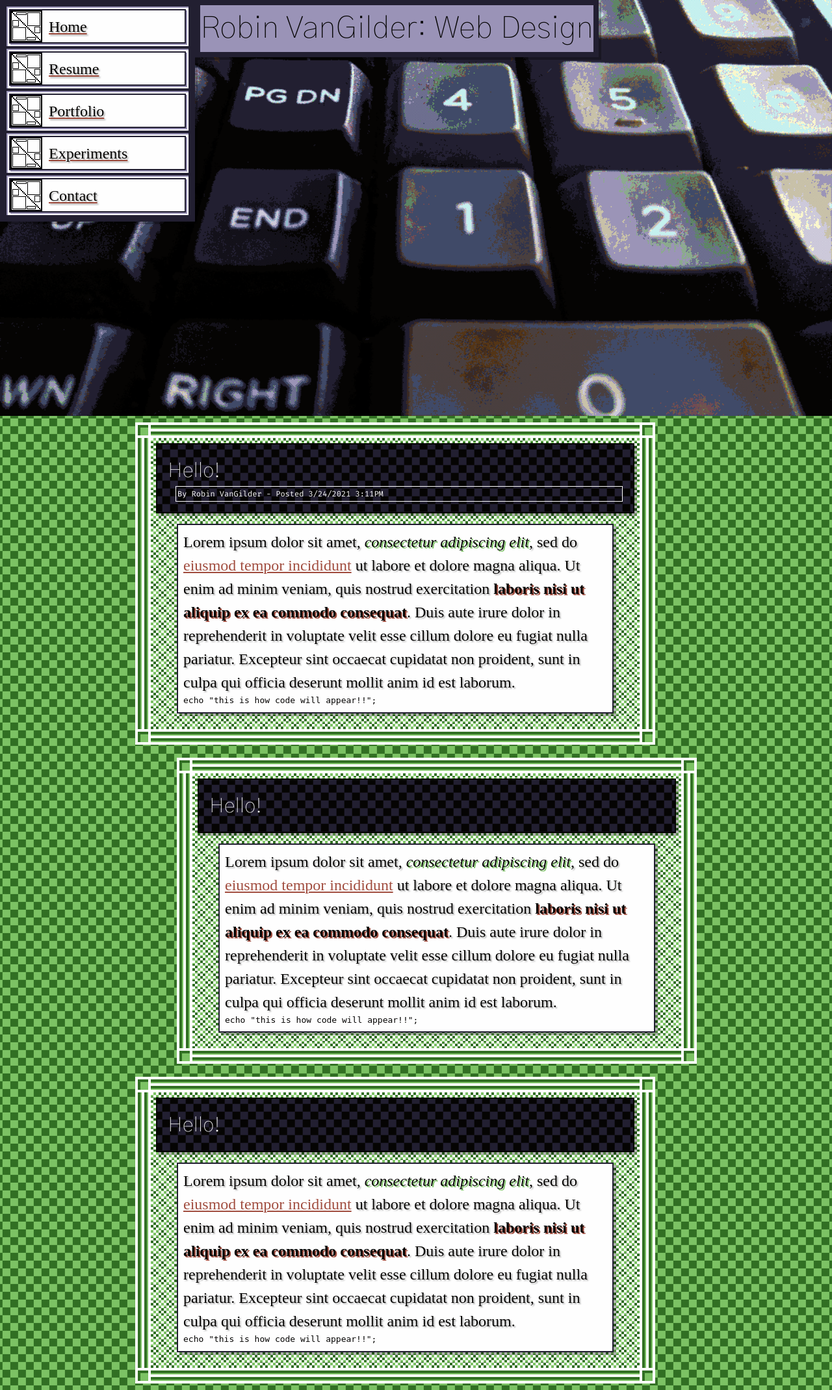
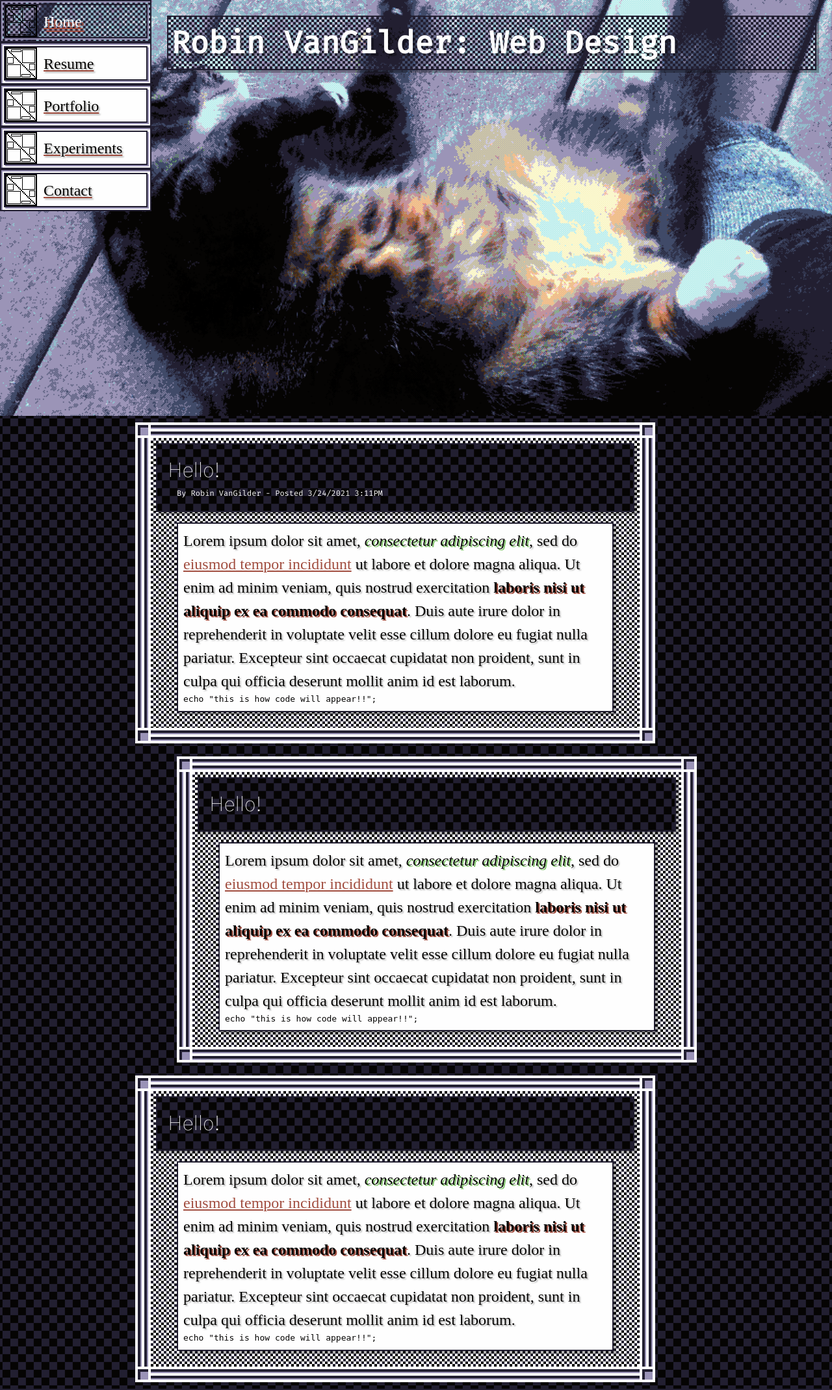
Before and after one commit to Begemottt/site-redesign, a PHP site: page / in a window 1280 px wide. Shown: the whole page at 65% size. Run offline with PHP 8.4, Linux system fonts and the light colour scheme; some web fonts are replaced.

Commit message:
More styling
Work for 3/25/2021

```diff
--- a/css/newstyles.css
+++ b/css/newstyles.css
@@ -83,10 +83,17 @@ select {
     background-position: 24px 24px;
   }
 }
+@keyframes moving_background_reverse {
+  from {
+    background-position: 0px 0px;
+  }
+  to {
+    background-position: -24px -24px;
+  }
+}
 h1 {
   font-size: 3em;
-  font-family: "Gothic A1", sans-serif;
-  font-weight: 100;
+  font-family: "Fira Mono", monospace;
   color: #050403;
 }
 
@@ -134,7 +141,7 @@ a:hover, a:focus, a:focus-within {
 main {
   display: flex;
   flex-direction: column;
-  background-image: url("../images/green_tile.png");
+  background-image: url("../images/dark_tile.png");
   background-repeat: repeat;
   animation: moving_background 10s linear infinite;
 }
@@ -147,15 +154,16 @@ header {
   height: 50vw;
   width: 100vw;
   margin: 0 auto 0 auto;
-  background-image: url("../images/header_keyboard.png");
+  background-image: url("../images/header_gravy.png");
   background-position: center;
   background-size: cover;
 }
 header nav {
   display: flex;
   flex-direction: column;
-  border: 8px solid #221f31;
-  box-shadow: 4px 4px 0px rgba(0, 0, 0, 0.3);
+  background-image: url("../images/dither_black.png");
+  background-repeat: repeat;
+  animation: moving_background 5s linear infinite;
   width: 300px;
 }
 header nav a {
@@ -164,6 +172,7 @@ header nav a {
   border-image: url("../images/border_button.png") 8 round;
   height: 65px;
   background-color: #fefefe;
+  transition: background-color 200ms;
   display: flex;
   flex-direction: row;
   justify-content: flex-start;
@@ -176,12 +185,29 @@ header nav a img {
   display: block;
 }
 header nav a:hover, header nav a:focus, header nav a:focus-within {
-  background-color: #ea9182;
+  background-color: transparent;
+  transition: background-color 200ms;
+}
+header nav a:hover p, header nav a:focus p, header nav a:focus-within p {
+  color: #fefefe;
+  text-shadow: 4px 4px 0px #a14d3f;
 }
 header h1#title {
-  background-color: #9a93b7;
-  border: 8px solid #221f31;
+  background-image: url("../images/dither_black.png");
+  background-blend-mode: darken;
+  text-shadow: 4px 4px 0px rgba(0, 0, 0, 0.3);
+  color: #fefefe;
+  font-weight: bolder;
+  margin: 0.5em;
+  padding: 4px;
+  border: 2px solid #221f31;
   box-shadow: 4px 4px 0px rgba(0, 0, 0, 0.3);
+  transition: box-shadow 300ms;
+  width: 100%;
+}
+header h1#title:hover, header h1#title:focus, header h1#title:focus-within {
+  box-shadow: 8px 8px 4px rgba(0, 0, 0, 0.3);
+  transition: box-shadow 300ms;
 }
 
 article {
@@ -191,7 +217,7 @@ article {
   margin: 10px auto 10px auto;
   padding: 0.5em;
   border: 24px solid transparent;
-  border-image: url("../images/border_green.png") 24 stretch;
+  border-image: url("../images/border_purple.png") 24 stretch;
   background-image: url("../images/dither_white.png");
   position: relative;
 }
@@ -208,10 +234,10 @@ article section.header {
   padding: 1em;
   background-image: url("../images/dark_tile.png");
   background-repeat: repeat;
-  animation: moving_background 5s linear infinite;
-  border: 2px solid #050403;
+  animation: moving_background_reverse 3s linear infinite;
+  border: 2px solid #221f31;
   box-shadow: 4px 4px 0px rgba(0, 0, 0, 0.3);
-  transition: box-shadow 500ms;
+  transition: box-shadow 300ms;
 }
 article section.header h2 {
   color: #fefefe;
@@ -222,12 +248,11 @@ article section.header p.byline {
   font-size: 0.75em;
   font-family: "Fira Mono", monospace;
   margin-left: 1em;
-  border: 1px solid #fefefe;
   padding: 2px;
 }
 article section.header:hover, article section.header:focus, article section.header:focus-within {
-  box-shadow: 6px 6px 2px rgba(0, 0, 0, 0.3);
-  transition: box-shadow 200ms;
+  box-shadow: 8px 8px 4px rgba(0, 0, 0, 0.3);
+  transition: box-shadow 300ms;
 }
 article section.body {
   margin: 1em 2em 1em 2em;
@@ -235,11 +260,11 @@ article section.body {
   padding: 8px;
   border: 2px solid #221f31;
   box-shadow: 4px 4px 0px rgba(0, 0, 0, 0.3);
-  transition: box-shadow 500ms;
+  transition: box-shadow 300ms;
 }
 article section.body:hover, article section.body:focus, article section.body:focus-within {
-  box-shadow: 6px 6px 2px rgba(0, 0, 0, 0.3);
-  transition: box-shadow 200ms;
+  box-shadow: 8px 8px 4px rgba(0, 0, 0, 0.3);
+  transition: box-shadow 300ms;
 }
 
 html {
--- a/scss/_typography.scss
+++ b/scss/_typography.scss
@@ -19,7 +19,7 @@
 
 h1{
     font-size: 3em;
-    @include font_sans();
+    @include font_code();
     color: $black;
 }
 h2{
```
Also changed, not shown: scss/_animations.scss (+9 -0 lines), scss/_borders.scss (+6 -1 lines), scss/_layout.scss (+23 -13 lines), images/ascii_flower_core.png (added), images/ascii_gravy_eye.png (added), images/ascii_keyboard_end.png (added), images/ascii_keyboard_up.png (added), images/ascii_mountain.png (added).
